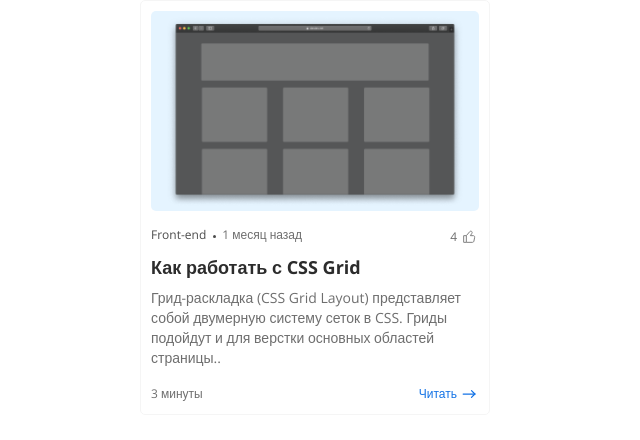
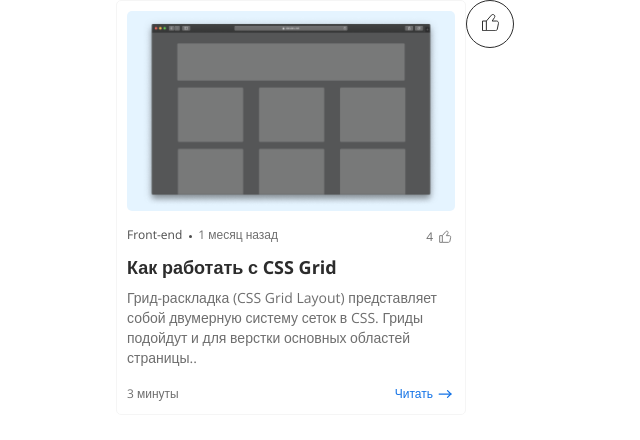
Before and after one commit to grabelnikovRus/nextJS, a Next.js app: page / in a window 1280 px wide. Shown: the top 440 px of the page, without its empty margins (325-965 px from the left). Built offline with nearby package versions, Linux system fonts and the light colour scheme; no server answers.

Commit message:
2-components: add LikeButton

```diff
--- /dev/null
+++ b/additional.d.ts
@@ -0,0 +1,5 @@
+declare module "*.svg" {
+  import { FunctionComponent, SVGProps } from "react";
+  const content: FunctionComponent<SVGProps<SVGElement>>;
+  export default content;
+}
--- a/app/globals.css
+++ b/app/globals.css
@@ -1,5 +1,6 @@
 :root {
   --black: rgb(44, 44, 44);
+  --white: #FFF;
   --black-secondary: rgb(75, 75, 75);
   --gray: rgb(110, 110, 110);
   --blue: rgb(20, 115, 230);
--- a/app/page.tsx
+++ b/app/page.tsx
@@ -1,5 +1,7 @@
-import { Card } from "@/components/Card/Card";
+"use client";
+import { Card, LikeButton } from "@/components";
 import styles from "./page.module.css";
+import { useEffect, useState } from "react";
 
 const obj = {
   img: "/card-image.png",
@@ -10,6 +12,21 @@ const obj = {
 };
 
 export default function Home() {
+  const [isLike, setIsLike] = useState(false);
+
+  useEffect(() => {
+    async function setPosts() {
+      const res = await fetch("https://jsonplaceholder.typicode.com/posts/1", {
+        method: "PATCH",
+        body: JSON.stringify({ isLike }),
+        headers: { "Content-Type": "multipart/form-data" },
+      });
+      return res.json();
+    }
+    // корсы вызывают ошибку
+    setPosts().then(console.log);
+  }, [isLike]);
+
   return (
     <div className={styles.page}>
       <Card
@@ -20,6 +37,7 @@ export default function Home() {
         theme={obj.theme}
         term={obj.term}
       />
+      <LikeButton isLike={isLike} setIsLike={setIsLike} />
     </div>
   );
 }
--- /dev/null
+++ b/components/LikeButton/LikeButton.module.css
@@ -0,0 +1,17 @@
+.like {
+  width: 48px;
+  height: 48px;
+  border-radius: 50%;
+  outline: none;
+  border: 1px solid var(--black);
+  background: transparent;
+}
+
+.is-like {
+  background: var(--black);
+  border: 1px solid var(--white);
+}
+
+.is-like svg path {
+  stroke: var(--white);
+}
--- /dev/null
+++ b/components/LikeButton/LikeButton.tsx
@@ -0,0 +1,25 @@
+import { LikeButtonProps } from "./types";
+import cn from "classnames";
+import Hand from "./hand.svg";
+import s from "./LikeButton.module.css";
+
+export const LikeButton = ({
+  isLike = false,
+  className,
+  setIsLike,
+  ...props
+}: LikeButtonProps) => {
+  const onClick = () => {
+    setIsLike(!isLike);
+  };
+
+  return (
+    <button
+      className={cn(s.like, className, { [s["is-like"]]: isLike })}
+      onClick={onClick}
+      {...props}
+    >
+      <Hand />
+    </button>
+  );
+};
--- /dev/null
+++ b/components/LikeButton/types.ts
@@ -0,0 +1,10 @@
+import { ButtonHTMLAttributes, DetailedHTMLProps } from "react";
+
+export interface LikeButtonProps
+  extends DetailedHTMLProps<
+    ButtonHTMLAttributes<HTMLButtonElement>,
+    HTMLButtonElement
+  > {
+  isLike?: boolean;
+  setIsLike: (value: boolean) => void;
+}
--- a/components/index.ts
+++ b/components/index.ts
@@ -1,3 +1,4 @@
 export { Like } from "./Like/Like";
 export { Button } from "./Button/Button";
 export { Card } from "./Card/Card";
+export { LikeButton } from "./LikeButton/LikeButton";
--- a/tsconfig.json
+++ b/tsconfig.json
@@ -22,6 +22,6 @@
       "@/*": ["./*"]
     }
   },
-  "include": ["next-env.d.ts", "**/*.ts", "**/*.tsx", ".next/types/**/*.ts"],
+  "include": ["additional.d.ts", "next-env.d.ts", "**/*.ts", "**/*.tsx", ".next/types/**/*.ts"],
   "exclude": ["node_modules"]
 }
```
Also changed, not shown: components/LikeButton/hand.svg (added).
